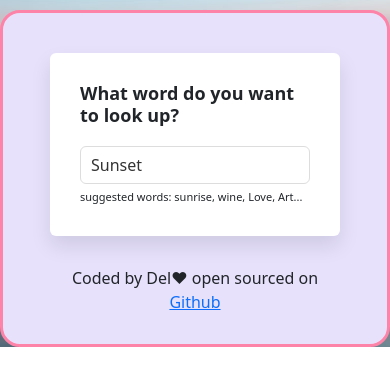
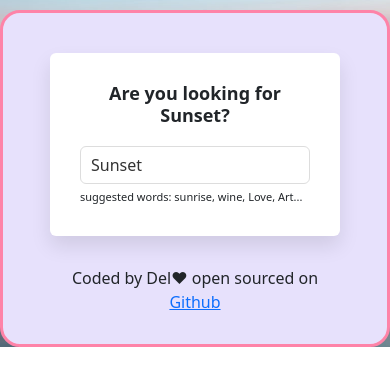
Before and after one commit to Mittensdlara/Dictionary-app, a React (Create React App) app: page / in a window 390 px wide. Shown: the top 386 px of the page. Built offline with nearby package versions, Linux system fonts and the light colour scheme; no server answers.

Commit message:
Make the app responsive

```diff
--- a/src/App.css
+++ b/src/App.css
@@ -9,6 +9,13 @@
   margin-top: 10px;
   padding-left: 35px;
   padding-right: 35px;
+
+  }
+  @media only screen and (max-width: 600px) {
+    .App {
+        background-color: #e7e1fc;
+        max-width: 550px;
+    }
 
   }
 
--- a/src/Dictionary.css
+++ b/src/Dictionary.css
@@ -1,7 +1,13 @@
 .Dictionary h1 {
-    font-size: 18px;
+    font-size: 25px;
     font-weight: bold;
     margin-bottom: 20px;
+    text-align: center;
+  }
+  @media only screen and (max-width: 600px) {
+    .Dictionary h1 {
+     font-size: 18px;
+    }
   }
 
   .Dictionary section {
--- a/src/Dictionary.js
+++ b/src/Dictionary.js
@@ -35,7 +35,7 @@ export default function Dictionary(props) {
     return (
       <div className="Dictionary">
         <section>
-          <h1>What word do you want to look up?</h1>
+          <h1>Are you looking for {keyword}?</h1>
           <form onSubmit={handleSubmit}>
             <input
               type="search"
--- a/src/Results.css
+++ b/src/Results.css
@@ -4,3 +4,9 @@
     line-height: 1.5;
     color: #ffa63a;
   }
+
+  @media only screen and (max-width: 600px) {
+    .Results h2 {
+      font-size: 25px;
+    }
+  }
--- a/src/Results.js
+++ b/src/Results.js
@@ -1,7 +1,9 @@
 import React from "react";
  import Meaning from "./Meaning";
 import Phonetic from "./Phonetic";
-import "./Results.css"
+import "./Results.css";
+
+
 export default function Results(props) {
     if (props.results) {
         return (
--- a/src/Synonyms.js
+++ b/src/Synonyms.js
@@ -5,8 +5,8 @@ export default function Synonyms(props) {
         return (
           <div>
             <ul className="Synonyms">
-                {props.synonyms.map(function (synonym, index) {
-                    return <li key={index}>{synonym} </li>
+              {props.synonyms.map(function (synonym, index) {
+                    return <li key={index}> {synonym} </li>
                 })}
 
             </ul>
```
Also changed, not shown: src/Phonetic.css (line endings or trailing spaces).
